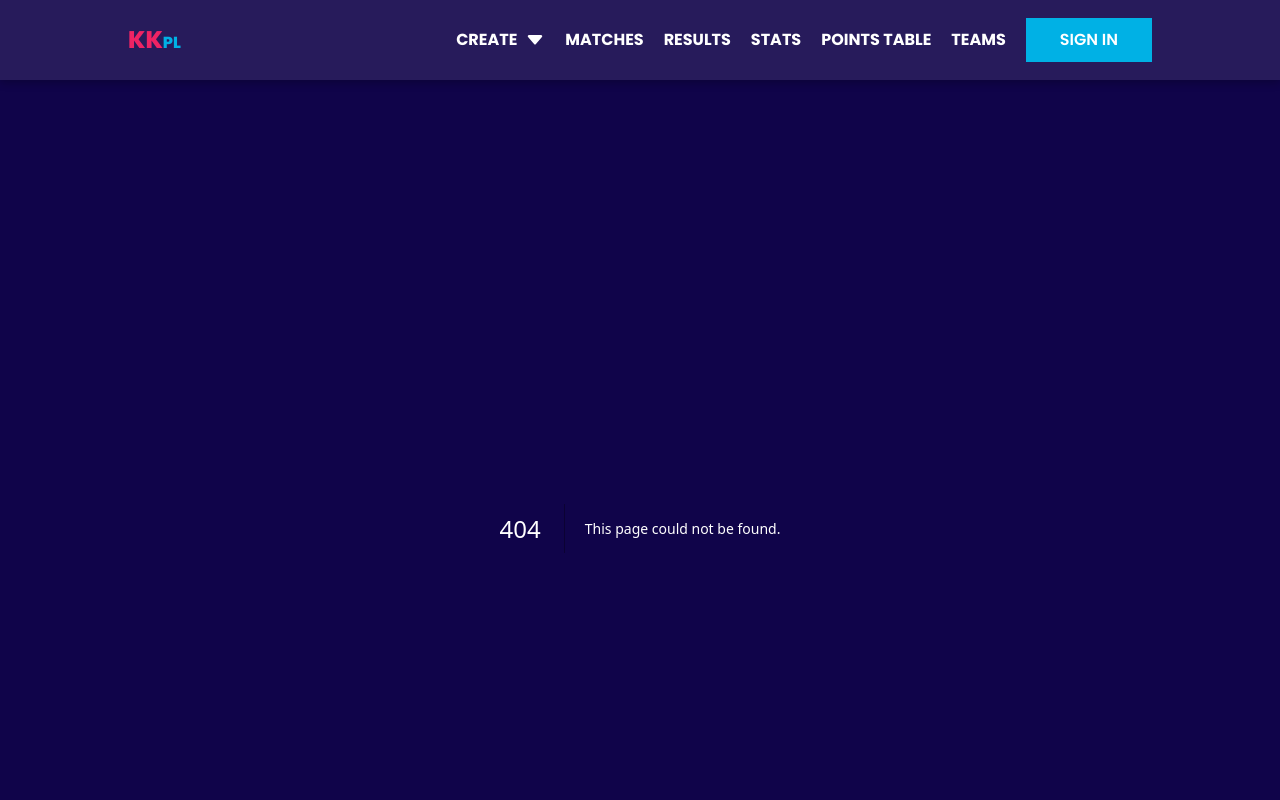
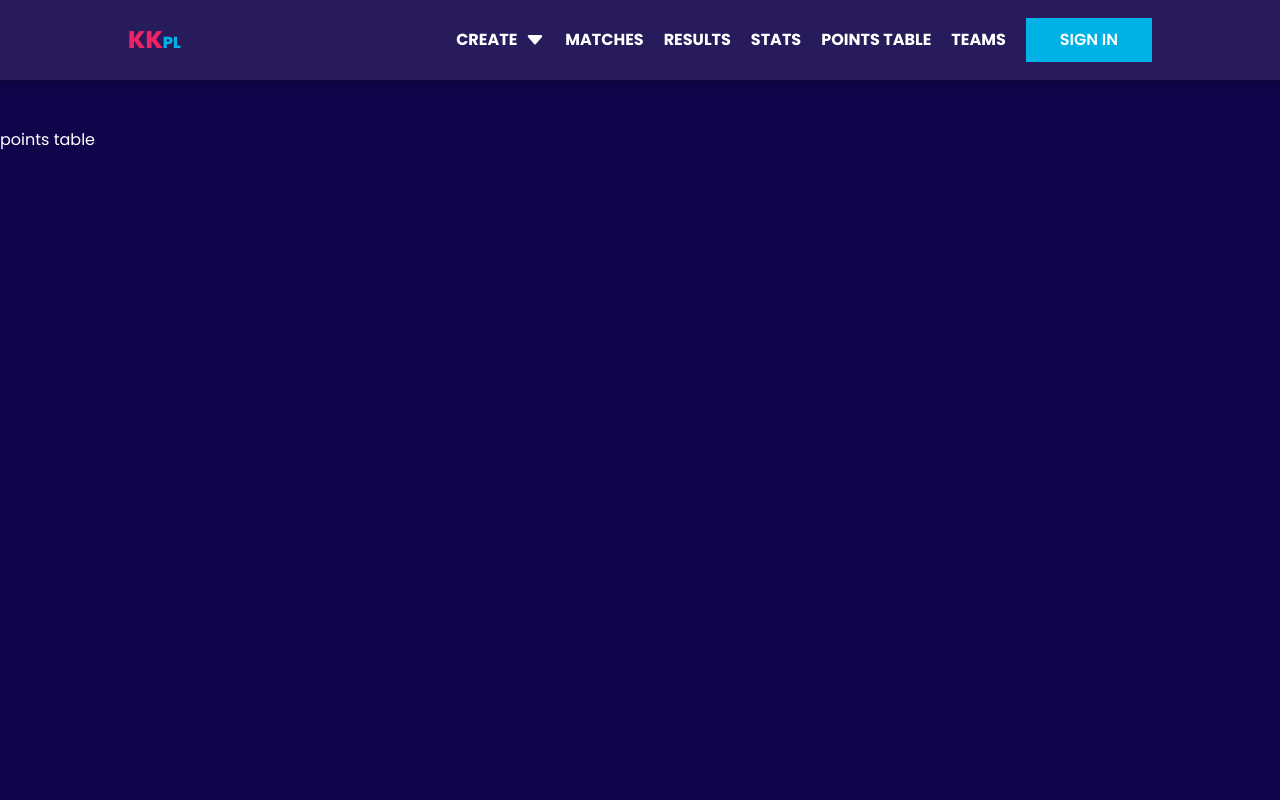
Before and after one commit to mjaumi/NEXT-KKPL-fantasy-premier-league, a Next.js app: page /point-table in a window 1280 px wide. Before the commit this address had no page. Shown: the top 800 px of the page. Built offline with nearby package versions, Linux system fonts and the light colour scheme.

Commit message:
points table page created

```diff
--- /dev/null
+++ b/src/app/point-table/page.tsx
@@ -0,0 +1,8 @@
+export default function PointsTablePage() {
+  // rendering the points table page here
+  return (
+    <section>
+      <h1>points table</h1>
+    </section>
+  );
+}
```
